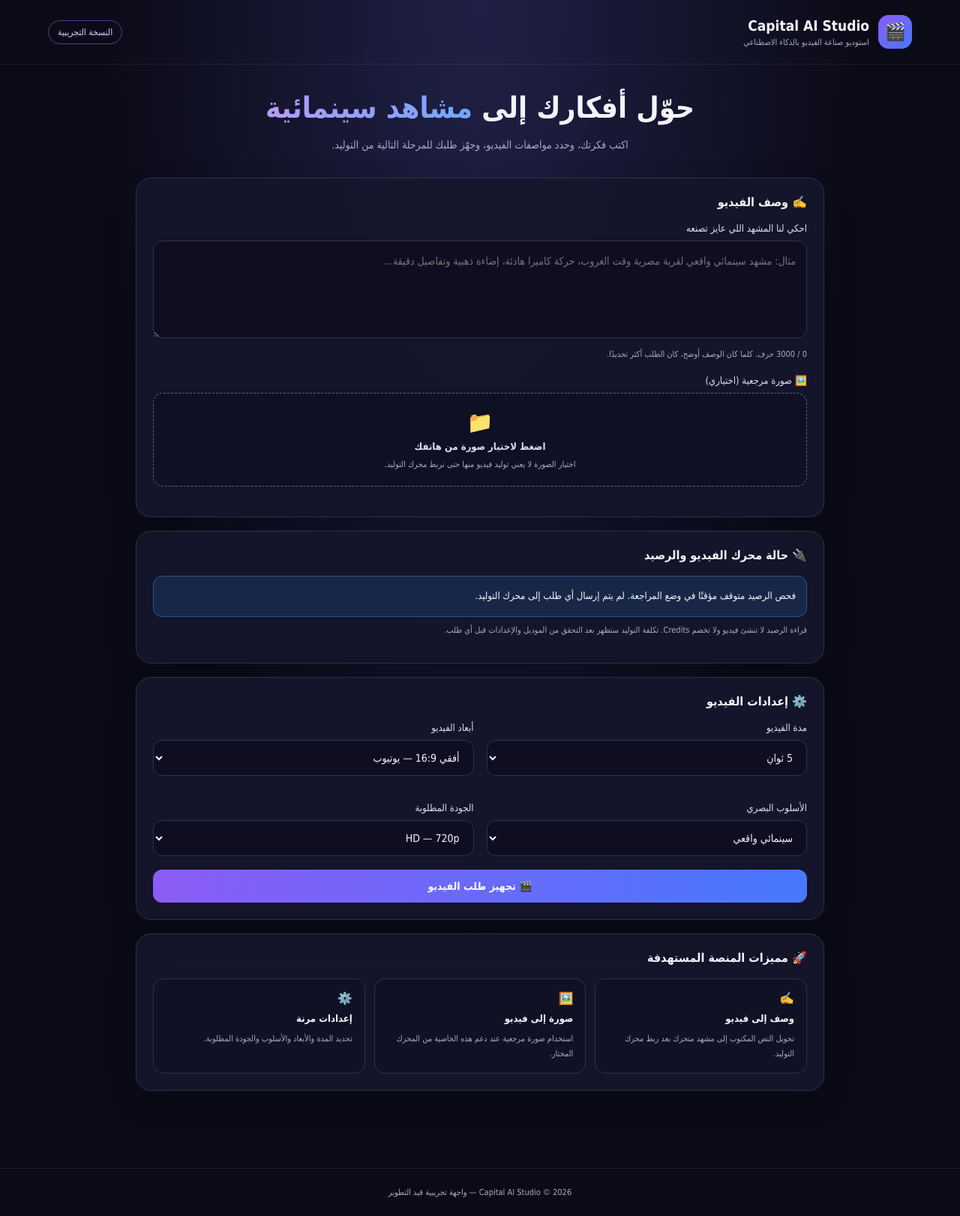
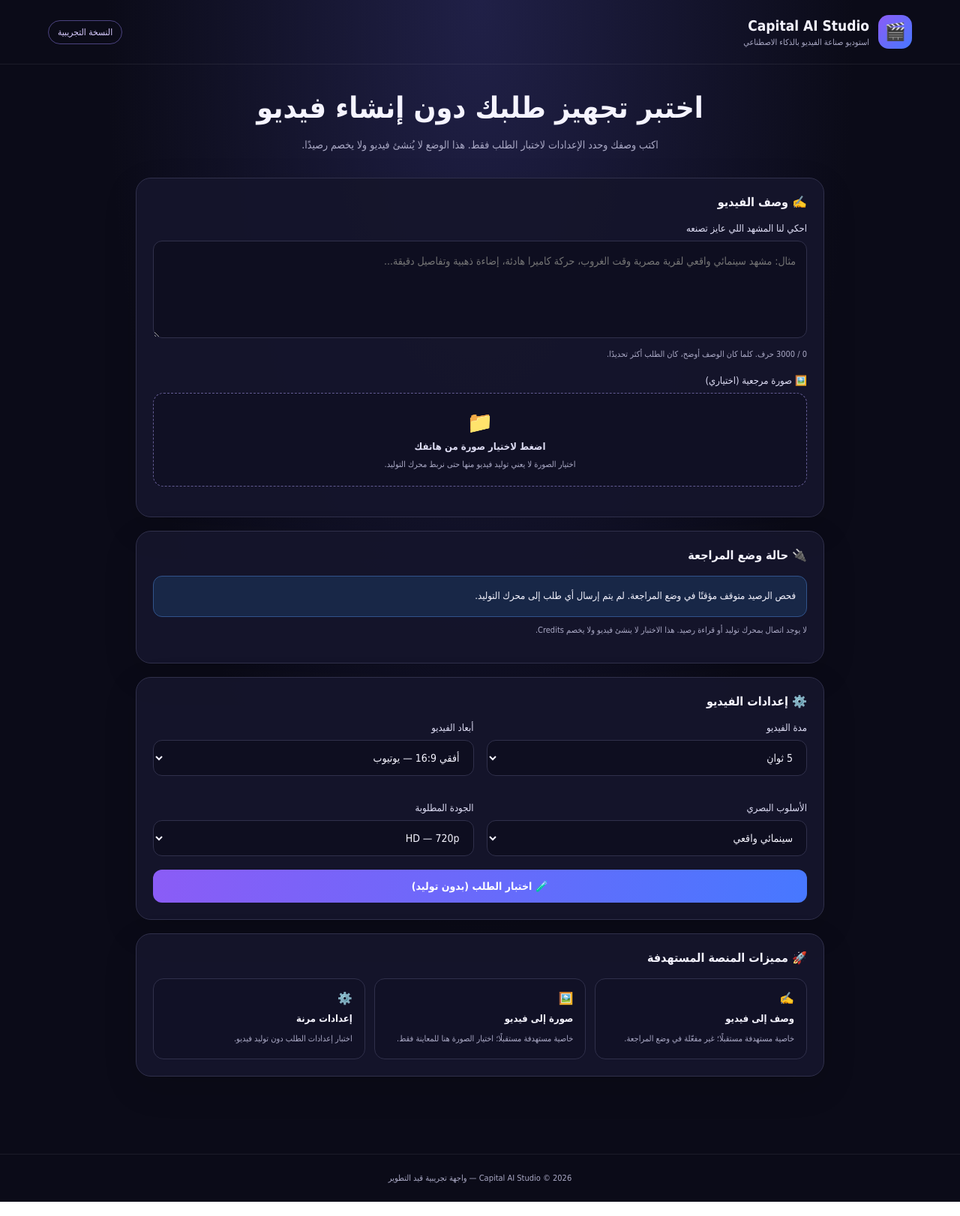
Before and after one commit to emaiaiai2026-bit/capital-ai-studio, a plain HTML site: page index.html in a window 1280 px wide. Shown: the whole page at 75% size. Drawn offline with Linux system fonts and the light colour scheme.

Commit message:
Clarify review-only interface; no video generation

```diff
--- a/index.html
+++ b/index.html
@@ -122,8 +122,8 @@ footer{text-align:center;color:var(--muted);font-size:11px;padding:25px 12px;bor
 
 <main>
   <section class="hero">
-    <h2>حوّل أفكارك إلى <span>مشاهد سينمائية</span></h2>
-    <p>اكتب فكرتك، وحدد مواصفات الفيديو، وجهّز طلبك للمرحلة التالية من التوليد.</p>
+    <h2>اختبر تجهيز طلبك دون إنشاء فيديو</h2>
+    <p>اكتب وصفك وحدد الإعدادات لاختبار الطلب فقط. هذا الوضع لا يُنشئ فيديو ولا يخصم رصيدًا.</p>
   </section>
 
   <section class="card">
@@ -148,9 +148,9 @@ footer{text-align:center;color:var(--muted);font-size:11px;padding:25px 12px;bor
   </section>
 
   <section class="card" aria-live="polite">
-    <div class="card-title">🔌 حالة محرك الفيديو والرصيد</div>
-    <div id="engineStatus" class="status info" style="display:block">جارٍ فحص اتصال Magic Hour...</div>
-    <p class="hint">قراءة الرصيد لا تنشئ فيديو ولا تخصم Credits. تكلفة التوليد ستظهر بعد التحقق من الموديل والإعدادات قبل أي طلب.</p>
+    <div class="card-title">🔌 حالة وضع المراجعة</div>
+    <div id="engineStatus" class="status info" style="display:block">وضع المراجعة فقط — التوليد غير مفعّل</div>
+    <p class="hint">لا يوجد اتصال بمحرك توليد أو قراءة رصيد. هذا الاختبار لا ينشئ فيديو ولا يخصم Credits.</p>
   </section>
 
   <section class="card">
@@ -191,7 +191,7 @@ footer{text-align:center;color:var(--muted);font-size:11px;padding:25px 12px;bor
         </select>
       </div>
     </div>
-    <button class="primary" id="generate">🎬 تجهيز طلب الفيديو</button>
+    <button class="primary" id="generate">🧪 اختبار الطلب (بدون توليد)</button>
     <div id="status" class="status" role="status" aria-live="polite"></div>
   </section>
 
@@ -200,15 +200,15 @@ footer{text-align:center;color:var(--muted);font-size:11px;padding:25px 12px;bor
     <div class="features">
       <div class="feature">
         <div>✍️</div><b>وصف إلى فيديو</b>
-        <p>تحويل النص المكتوب إلى مشهد متحرك بعد ربط محرك التوليد.</p>
+        <p>خاصية مستهدفة مستقبلًا؛ غير مفعّلة في وضع المراجعة.</p>
       </div>
       <div class="feature">
         <div>🖼️</div><b>صورة إلى فيديو</b>
-        <p>استخدام صورة مرجعية عند دعم هذه الخاصية من المحرك المختار.</p>
+        <p>خاصية مستهدفة مستقبلًا؛ اختيار الصورة هنا للمعاينة فقط.</p>
       </div>
       <div class="feature">
         <div>⚙️</div><b>إعدادات مرنة</b>
-        <p>تحديد المدة والأبعاد والأسلوب والجودة المطلوبة.</p>
+        <p>اختبار إعدادات الطلب دون توليد فيديو.</p>
       </div>
     </div>
   </section>
@@ -262,7 +262,7 @@ loadEngineBalance();
 document.getElementById('generate').addEventListener('click', async () => {
   const prompt = promptBox.value.trim();
   if (!prompt) {
-    showStatus('اكتب وصف الفيديو أولًا، وبعدها اضغط على إنشاء الفيديو.', 'error');
+    showStatus('اكتب وصفًا أولًا، ثم اضغط على اختبار الطلب.', 'error');
     promptBox.focus();
     return;
   }
@@ -274,7 +274,7 @@ document.getElementById('generate').addEventListener('click', async () => {
   const button = document.getElementById('generate');
   button.disabled = true;
   button.textContent = 'جارٍ الاتصال بالخادم...';
-  showStatus('جارٍ إرسال طلبك إلى خادم Capital AI Studio والتحقق من حالة محرك الفيديو...', 'info');
+  showStatus('جارٍ إرسال بيانات الاختبار إلى خادم المراجعة فقط. لن يتم إنشاء فيديو.', 'info');
 
   try {
     const response = await fetch(API_BASE + '/api/generate', {
@@ -292,14 +292,14 @@ document.getElementById('generate').addEventListener('click', async () => {
     });
     const result = await response.json();
     if (response.ok && result.ok && result.state === 'review_only' && result.generationEnabled === false) {
-      showStatus('تم فحص بيانات الطلب بنجاح فقط. لم يبدأ إنشاء الفيديو ولم يتم إرسال طلب إلى Magic Hour.', 'success');
+      showStatus('نجح اختبار بيانات الطلب فقط. لم يتم إنشاء فيديو ولم يتم الاتصال بـ Magic Hour.', 'success');
     } else if (response.ok && result.ok) {
       showStatus('استلمت الواجهة ردًا غير متوقع من الخادم. لم يتم اعتماد حالة التوليد.', 'info');
     } else {
       showStatus(result.message || result.error || 'تعذر فحص الطلب. لم يتم بدء التوليد من وضع المراجعة.', 'error');
     }
   } catch (error) {
-    showStatus('تعذر الاتصال بخادم التوليد. تحقق من اتصال الإنترنت وحاول لاحقًا. لم يتم إنشاء فيديو.', 'error');
+    showStatus('تعذر الاتصال بخادم المراجعة. تحقق من الإنترنت وحاول لاحقًا. لم يتم إنشاء فيديو.', 'error');
   } finally {
     button.disabled = false;
     button.textContent = '🎬 تجهيز طلب الفيديو';
```
